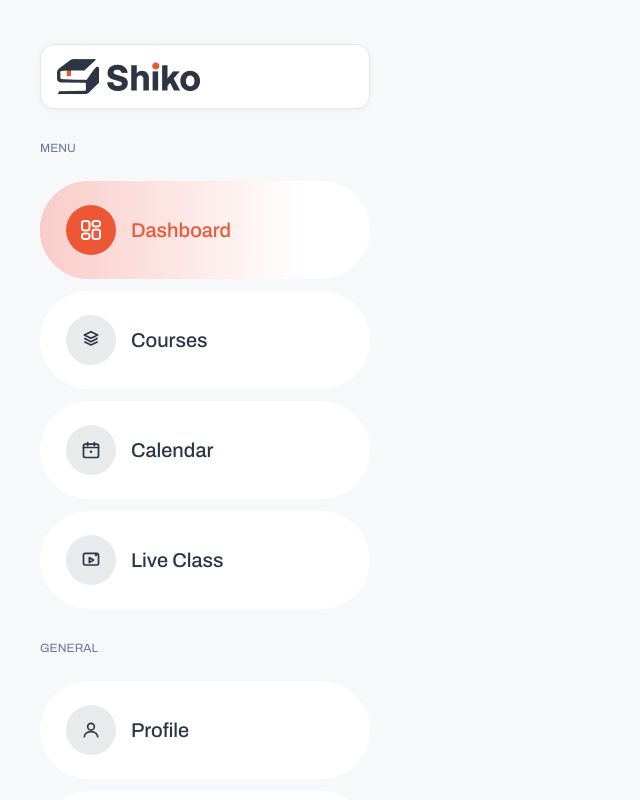
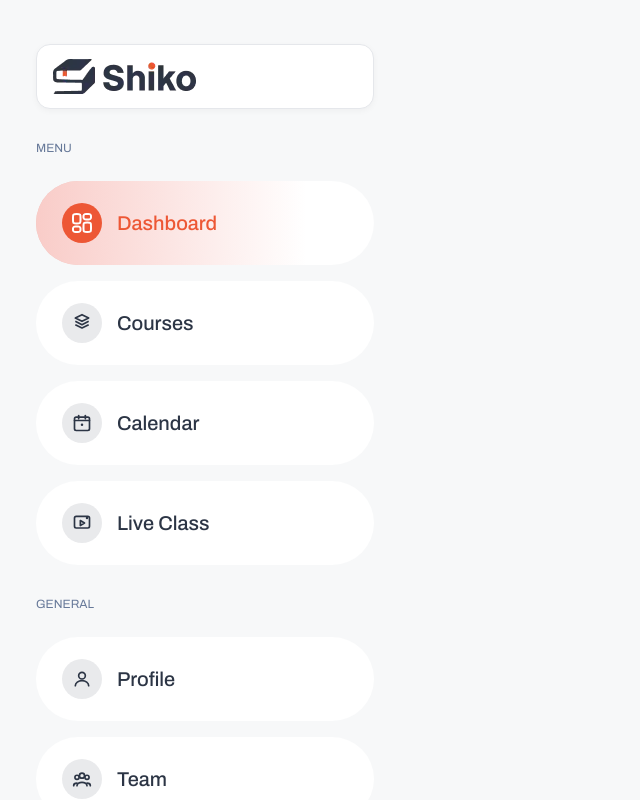
Before and after one commit to shiko-grupp1/shiko-webapp, a Next.js app: page / in a window 1280 px wide. Shown: the top 800 px of the page, without its empty margins (0-640 px from the left). Built offline with nearby package versions, Linux system fonts and the light colour scheme.

Commit message:
made small adjustments on css styling

```diff
--- a/src/app/components/shared/MenuItem/MenuListItem.module.css
+++ b/src/app/components/shared/MenuItem/MenuListItem.module.css
@@ -37,7 +37,7 @@
     align-items: center;
     justify-content: space-between;
 
-    padding: 14px 16px;
+    padding: 12px 16px;
     border-radius: 16px;
     background: transparent;
     text-decoration: none;
@@ -52,8 +52,8 @@
 
   & .menu-icon {
     background-color: var(--p-1-opacity-10);
-    width: 50px;
-    height: 50px;
+    width: 40px;
+    height: 40px;
     border-radius: 50%;
     display: flex;
     justify-content: center;
--- a/src/app/globals.css
+++ b/src/app/globals.css
@@ -157,7 +157,7 @@ h5,
 .sidebar {
   width: 370px;
   min-width: 370px;
-  padding: 24px 20px;
+  padding: 24px 16px;
   border-radius: 24px;
   margin: 0;
   display: flex;
@@ -168,7 +168,7 @@ h5,
 .menu-list {
   display: flex;
   flex-direction: column;
-  gap: 12px;
+  gap: 16px;
 }
 
 .sidebar-wrapper {
```
